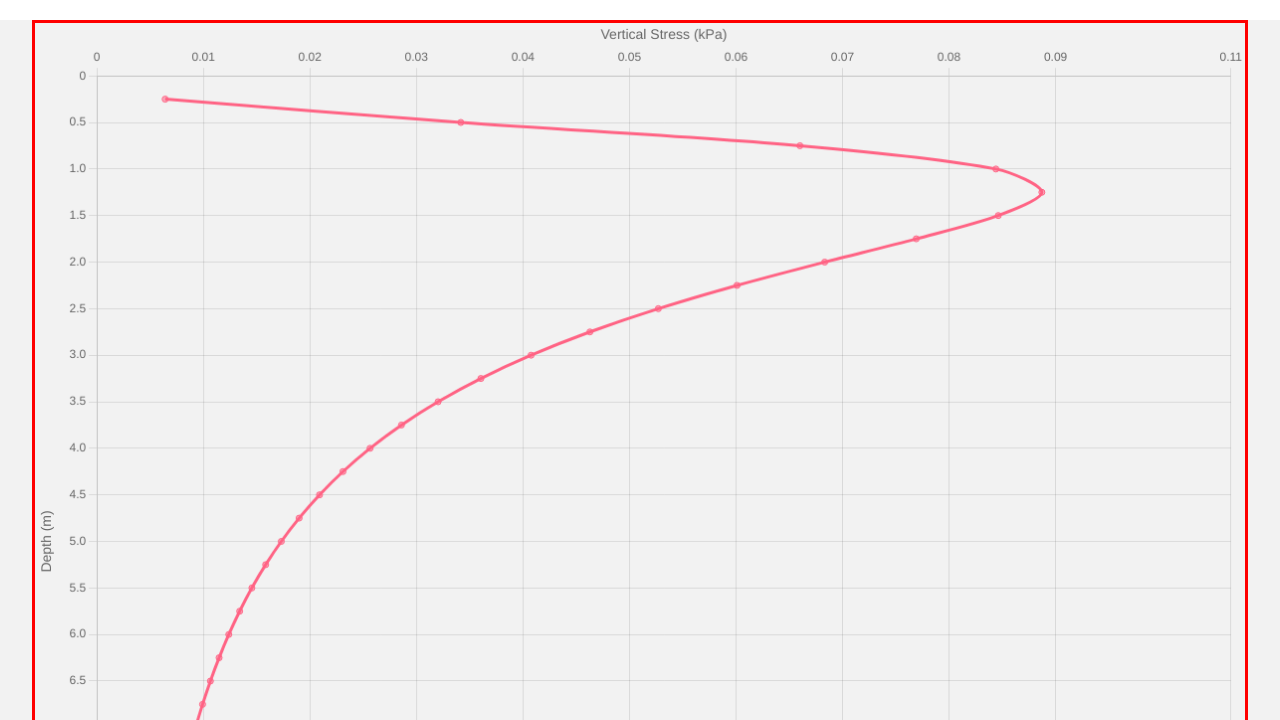
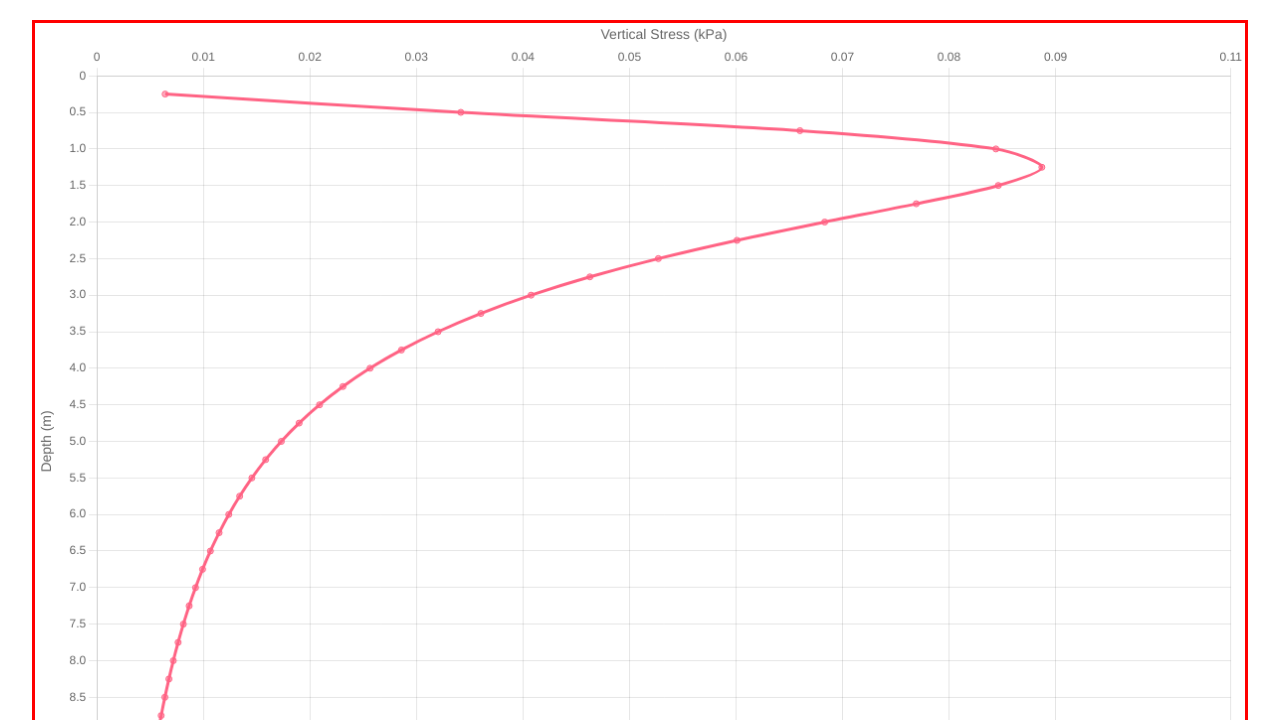
Before and after one commit to reyan-k-sapkota/Bousinessq-s-Vertical-Stress-Distribution, a plain HTML site: page index.html in a window 1280 px wide. Shown: the part 80-800 px from the top of the page. Drawn offline with nearby package versions, Linux system fonts and the light colour scheme.

Commit message:
Update index.html

```diff
--- a/index.html
+++ b/index.html
@@ -13,7 +13,7 @@
 
         <h1 class="text-3xl font-bold text-center mt-10 mb-6 px-4"> Boussinesq's Vertical Stress Distribution </h1>
 
-        <div id="chart-main"  style="height:1000px; background:rgba(0,0,0,0.05)" class="w-full max-w-7xl mx-auto px-4 sm:px-6 lg:px-8 h-64 sm:h-screen flex items-center justify-center">
+        <div id="chart-main"  class="w-full max-w-7xl mx-auto px-4 sm:px-6 lg:px-8 h-64 sm:h-screen flex items-center justify-center">
           <canvas id="chart" class="w-full h-full" style="border:3px solid red"></canvas>
         </div>
 
```
